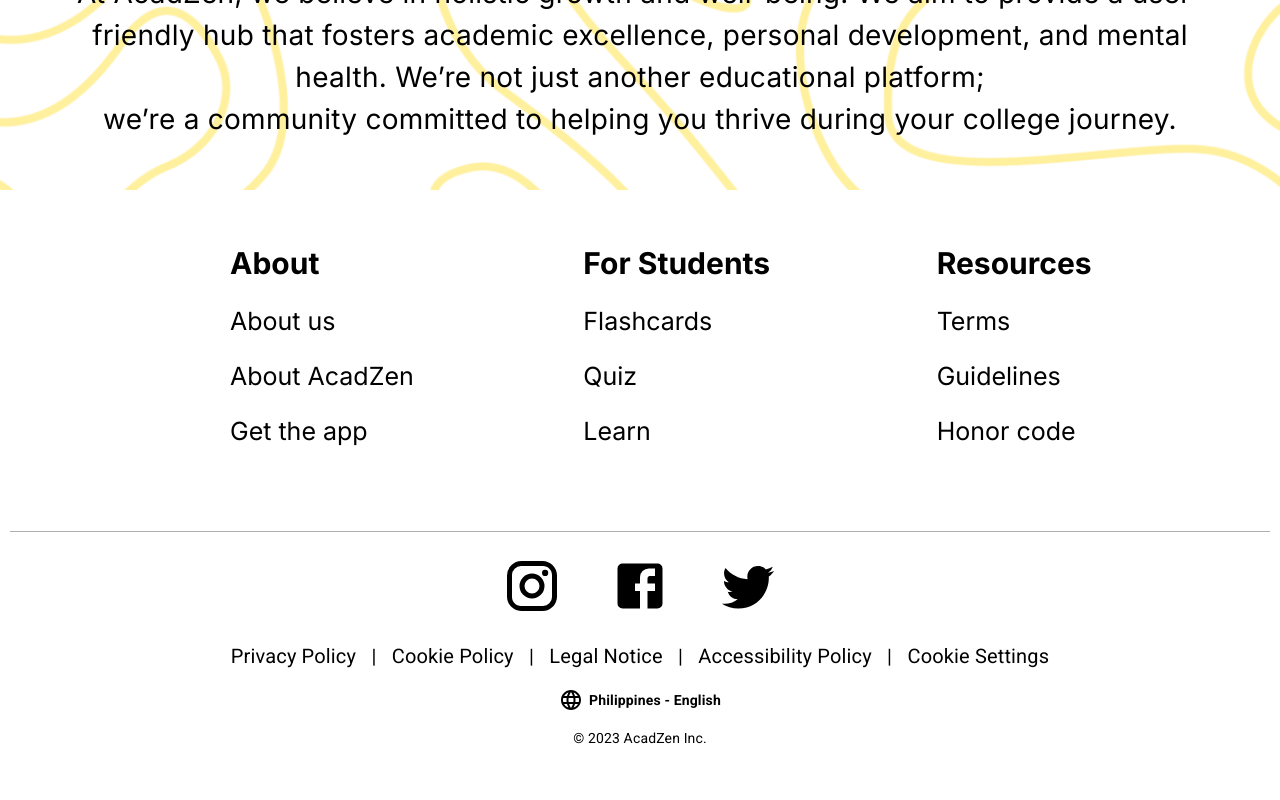
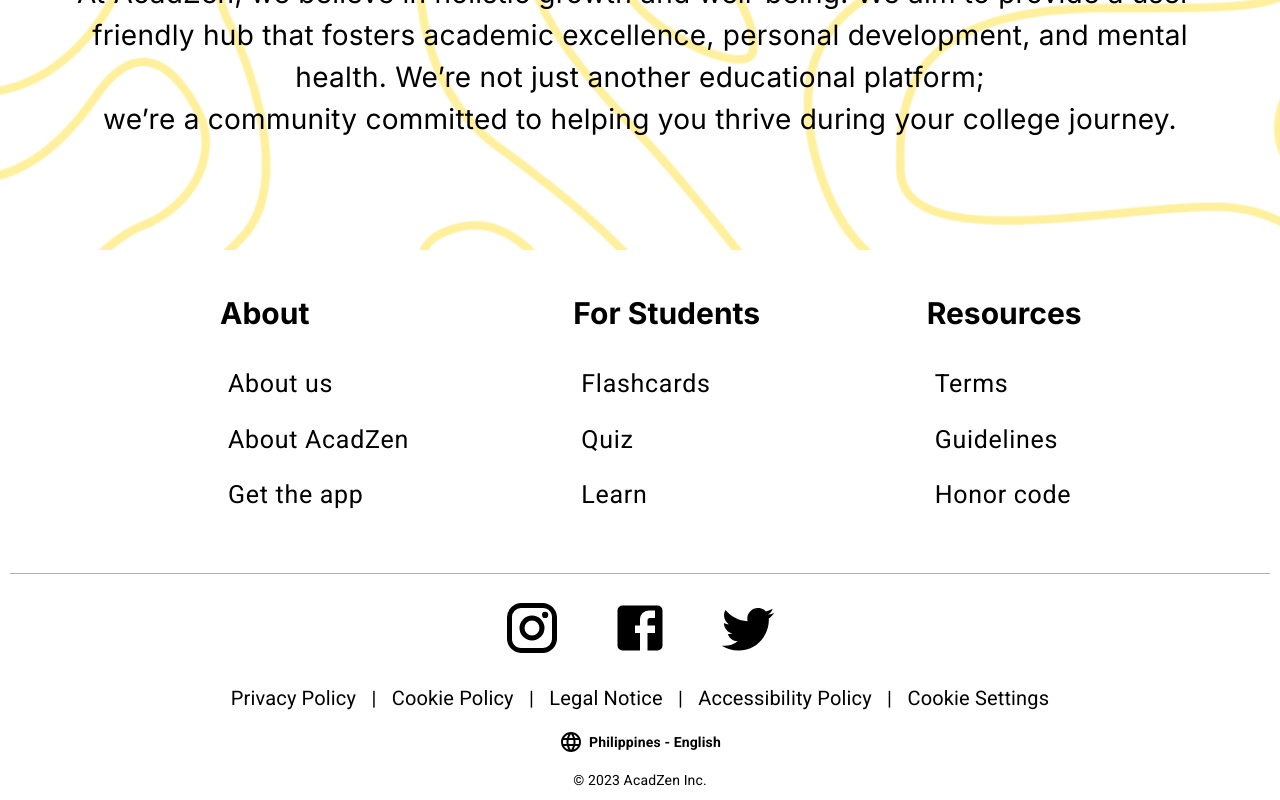
Before and after one commit to JBiong/AcadzenTest, a React (Create React App) app: page /aboutacadzen in a window 1280 px wide. Shown: the part 1020-1820 px from the top of the page. Before the commit the page ends 1778 px from the top, so only its background shows below. Built offline with nearby package versions, Linux system fonts and the light colour scheme; a web font is replaced by a local one.

Commit message:
Updated necessary changes

```diff
--- a/src/AboutAcadZen.css
+++ b/src/AboutAcadZen.css
@@ -6,7 +6,7 @@
     background-repeat: no-repeat;
     height: auto;
     width: auto;
-    padding-bottom: 50px;
+    padding-bottom: 110px;
 }
 
 .AppInfo{
@@ -15,25 +15,31 @@
     width: auto;
     padding: 10px; /* Add padding for better spacing */
     margin-left: 200px;
+
   }
 
   .grid-item {
-    background-color: rgba(255, 255, 255, 0.8); /* Add a semi-transparent white background */
-    padding: 20px;
-    text-align: left;
+    padding: 10px;
+
     font-family: 'Inter';
+    display:flex;
+    flex-direction: column;
+    align-items: left;
   }
   .grid-item h2 {
       font-size: 30px;
       font-weight: bold;
   }
 
-  .grid-item p {
+  .grid-item Button {
+    color: black;
     font-size: 25px;
     cursor: pointer;
+    text-transform: none;
+    align-self: flex-start;
   }
 
-  .grid-item p:hover {
+  .grid-item Button:hover {
     color: #9b7f11; /* Change the background color as desired */
   }
 
--- a/src/AboutAcadZen.js
+++ b/src/AboutAcadZen.js
@@ -5,11 +5,17 @@ import InstagramIcon from '@mui/icons-material/Instagram';
 import FacebookIcon from '@mui/icons-material/Facebook';
 import TwitterIcon from '@mui/icons-material/Twitter';
 import LanguageIcon from '@mui/icons-material/Language';
+import { Link } from "react-router-dom";
 
 function AboutAcadZen() {
 
+    // when button is clicked, the screen/scroll view is on the top para nice haha
+    const handleButtonClick = () => {
+        window.scrollTo(0,0);
+      };
+
+    // kani kay para clickable lang icons
     const handleParagraphClick = (item) => {
-        // Handle the click action, for example, navigate to a new page or perform some action
         console.log(`Clicked on ${item}`);
       };
 
@@ -132,25 +138,25 @@ function AboutAcadZen() {
         </div>
 
         <div className="AppInfo">
-             <div className="grid-item" onClick={(e) => handleParagraphClick('About')}>
+            <div className="grid-item">
                 <h2>About</h2>
-                <p onClick={() => handleParagraphClick('About us')} style={{ cursor: 'pointer' }}>About us</p>
-                <p onClick={() => handleParagraphClick('About AcadZen')} style={{ cursor: 'pointer' }}>About AcadZen</p>
-                <p onClick={() => handleParagraphClick('Get the app')} style={{ cursor: 'pointer' }}>Get the app</p>
+                <Link to="/aboutus"><Button onClick={handleButtonClick}>About us</Button></Link>
+                <Link to="/aboutacadzen"><Button onClick={handleButtonClick}>About AcadZen</Button></Link>
+                <Button>Get the app</Button>
             </div>
 
             <div className="grid-item">
                 <h2>For Students</h2>
-                <p>Flashcards</p>
-                <p>Quiz</p>
-                <p>Learn</p>
+                <Button>Flashcards</Button>
+                <Button>Quiz</Button>
+                <Button>Learn</Button>
             </div>
 
             <div className="grid-item">
                 <h2>Resources</h2>
-                <p>Terms</p>
-                <p>Guidelines</p>
-                <p>Honor code</p>
+                <Button>Terms</Button>
+                <Button>Guidelines</Button>
+                <Button>Honor code</Button>
             </div>
          </div>
 
--- a/src/AboutUs.js
+++ b/src/AboutUs.js
@@ -9,8 +9,13 @@ import { Link } from "react-router-dom";
 
 function AboutUs() {
 
+    // when button is clicked, the screen/scroll view is on the top para nice haha
+    const handleButtonClick = () => {
+          window.scrollTo(0,0);
+        };
+
+    // kani kay para clickable lang icons
     const handleParagraphClick = (item) => {
-        // Handle the click action, for example, navigate to a new page or perform some action
         console.log(`Clicked on ${item}`);
       };
 
@@ -227,25 +232,25 @@ function AboutUs() {
         </div>
 
         <div className="AppInfo">
-             <div className="grid-item" onClick={(e) => handleParagraphClick('About')}>
+             <div className="grid-item">
                 <h2>About</h2>
-                <p onClick={() => handleParagraphClick('About us')} style={{ cursor: 'pointer' }}>About us</p>
-                <p onClick={() => handleParagraphClick('About AcadZen')} style={{ cursor: 'pointer' }}>About AcadZen</p>
-                <p onClick={() => handleParagraphClick('Get the app')} style={{ cursor: 'pointer' }}>Get the app</p>
+                <Link to="/aboutus"><Button onClick={handleButtonClick}>About us</Button></Link>
+                <Link to="/aboutacadzen"><Button onClick={handleButtonClick}>About AcadZen</Button></Link>
+                <Button>Get the app</Button>
             </div>
 
             <div className="grid-item">
                 <h2>For Students</h2>
-                <p>Flashcards</p>
-                <p>Quiz</p>
-                <p>Learn</p>
+                <Button>Flashcards</Button>
+                <Button>Quiz</Button>
+                <Button>Learn</Button>
             </div>
 
             <div className="grid-item">
                 <h2>Resources</h2>
-                <p>Terms</p>
-                <p>Guidelines</p>
-                <p>Honor code</p>
+                <Button>Terms</Button>
+                <Button>Guidelines</Button>
+                <Button>Honor code</Button>
             </div>
          </div>
 
--- a/src/HomePage.js
+++ b/src/HomePage.js
@@ -114,7 +114,7 @@ export default function HomePage() {
                                                 <div style={{marginLeft:'8%',textAlign:'left', height:'600px'}}>
                                                     <div>
                                                     <Typography variant="h3" component="div"  style={{fontWeight: 'bold', color:'#000000', width:'800px', fontSize:'60px'}}>
-                                                        Preapare yourself for the day of the test.
+                                                        Prepare yourself for the day of the test.
                                                     </Typography>
                                                 </div>
                                                 <div style={{width:'475px', color:'#787360'}}>
```
